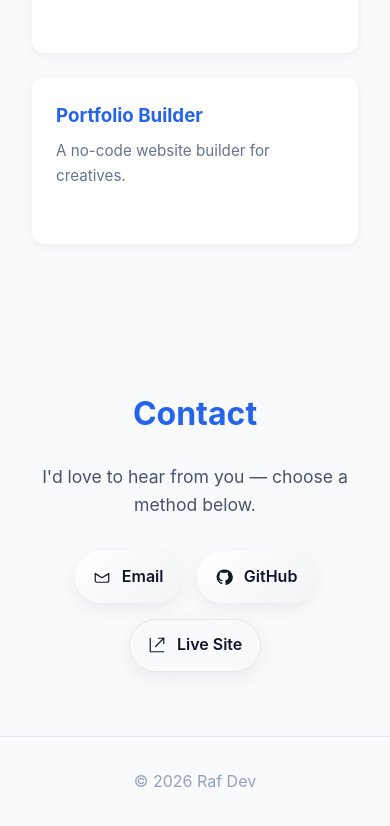
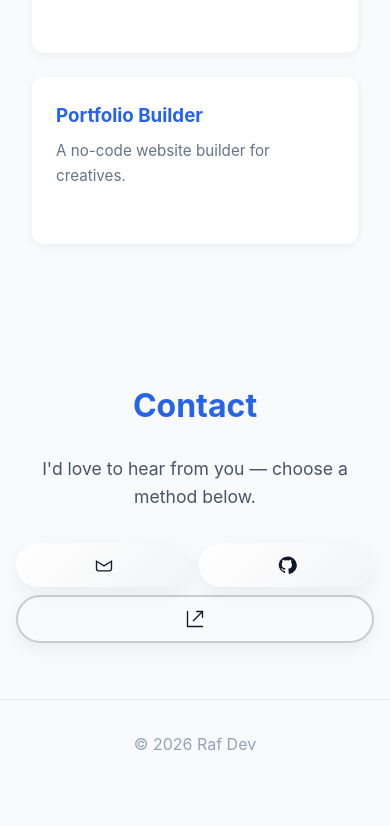
Before and after one commit to PoeticG/developer_portfolio, a plain HTML site: page index.html in a window 390 px wide. Shown: the part 3776-4602 px from the top of the page. After the commit the page ends 4566 px from the top, so only its background shows below. Drawn offline with Linux system fonts and the light colour scheme.

Commit message:
Improve Contact section responsiveness: mobile-friendly button sizing, better spacing for all devices, icon-only display on small screens, and enhanced dark mode support

```diff
--- a/css/style.css
+++ b/css/style.css
@@ -212,19 +212,110 @@ body {
 }
 
 /* Contact block styles */
-.contact-block { max-width:900px; margin:3rem auto; text-align:center; padding:1rem; }
-.contact-links { display:flex; gap:1rem; justify-content:center; flex-wrap:wrap; margin-top:1rem; }
+.contact-block {
+  max-width: 900px;
+  margin: 3rem auto;
+  text-align: center;
+  padding: 2rem 1.5rem;
+}
+.contact-links {
+  display: flex;
+  gap: 1rem;
+  justify-content: center;
+  flex-wrap: wrap;
+  margin-top: 2rem;
+}
 .contact-btn {
-  display:inline-flex; align-items:center; gap:.7rem;
-  background:linear-gradient(135deg,#fff,#f3f4f6);
-  color:#0f172a; padding:.8rem 1.1rem; border-radius:999px;
-  text-decoration:none; font-weight:600; box-shadow:0 6px 18px rgba(16,24,40,0.06);
-  transition:transform .14s, box-shadow .14s, background .14s;
+  display: inline-flex;
+  align-items: center;
+  gap: 0.7rem;
+  background: linear-gradient(135deg, #fff, #f3f4f6);
+  color: #0f172a;
+  padding: 0.9rem 1.5rem;
+  border-radius: 999px;
+  text-decoration: none;
+  font-weight: 600;
+  font-size: 1rem;
+  box-shadow: 0 6px 18px rgba(16, 24, 40, 0.06);
+  transition: transform 0.14s, box-shadow 0.14s, background 0.14s;
+  border: none;
+  cursor: pointer;
+  white-space: nowrap;
 }
-.contact-btn svg { display:block; color:#0f172a; }
-.contact-btn:hover { transform:translateY(-4px); box-shadow:0 14px 30px rgba(16,24,40,0.12); }
-.contact-btn.outline { background:transparent; border:1px solid rgba(15,23,42,0.08); color:#0f172a; }
-@media (prefers-color-scheme:dark) {
-  .contact-btn { background:linear-gradient(135deg,#0b1220,#0d1726); color:#fff; box-shadow:0 6px 22px rgba(2,6,23,0.6); }
-  .contact-btn.outline { border-color: rgba(255,255,255,0.08); }
+.contact-btn svg {
+  display: block;
+  color: #0f172a;
+  flex-shrink: 0;
 }
+.contact-btn:hover {
+  transform: translateY(-4px);
+  box-shadow: 0 14px 30px rgba(16, 24, 40, 0.12);
+}
+.contact-btn.outline {
+  background: transparent;
+  border: 2px solid rgba(15, 23, 42, 0.2);
+  color: #0f172a;
+}
+.contact-btn.outline:hover {
+  background: rgba(15, 23, 42, 0.05);
+  border-color: rgba(15, 23, 42, 0.4);
+}
+@media (max-width: 768px) {
+  .contact-block {
+    padding: 2rem 1rem;
+  }
+  .contact-links {
+    gap: 0.75rem;
+    margin-top: 1.5rem;
+  }
+  .contact-btn {
+    padding: 0.8rem 1.2rem;
+    font-size: 0.95rem;
+  }
+  .contact-btn svg {
+    width: 16px;
+    height: 16px;
+  }
+}
+@media (max-width: 480px) {
+  .contact-block {
+    padding: 1.5rem 1rem;
+    margin: 2rem auto;
+  }
+  .contact-links {
+    gap: 0.5rem;
+    margin-top: 1rem;
+  }
+  .contact-btn {
+    padding: 0.75rem 1rem;
+    font-size: 0.9rem;
+    flex: 1;
+    min-width: 140px;
+    justify-content: center;
+  }
+  .contact-btn span {
+    display: none;
+  }
+  .contact-btn svg {
+    width: 20px;
+    height: 20px;
+  }
+}
+@media (prefers-color-scheme: dark) {
+  .contact-btn {
+    background: linear-gradient(135deg, #0b1220, #0d1726);
+    color: #fff;
+    box-shadow: 0 6px 22px rgba(2, 6, 23, 0.6);
+  }
+  .contact-btn svg {
+    color: #fff;
+  }
+  .contact-btn.outline {
+    border-color: rgba(255, 255, 255, 0.2);
+    background: transparent;
+  }
+  .contact-btn.outline:hover {
+    background: rgba(255, 255, 255, 0.08);
+    border-color: rgba(255, 255, 255, 0.4);
+  }
+}
```
